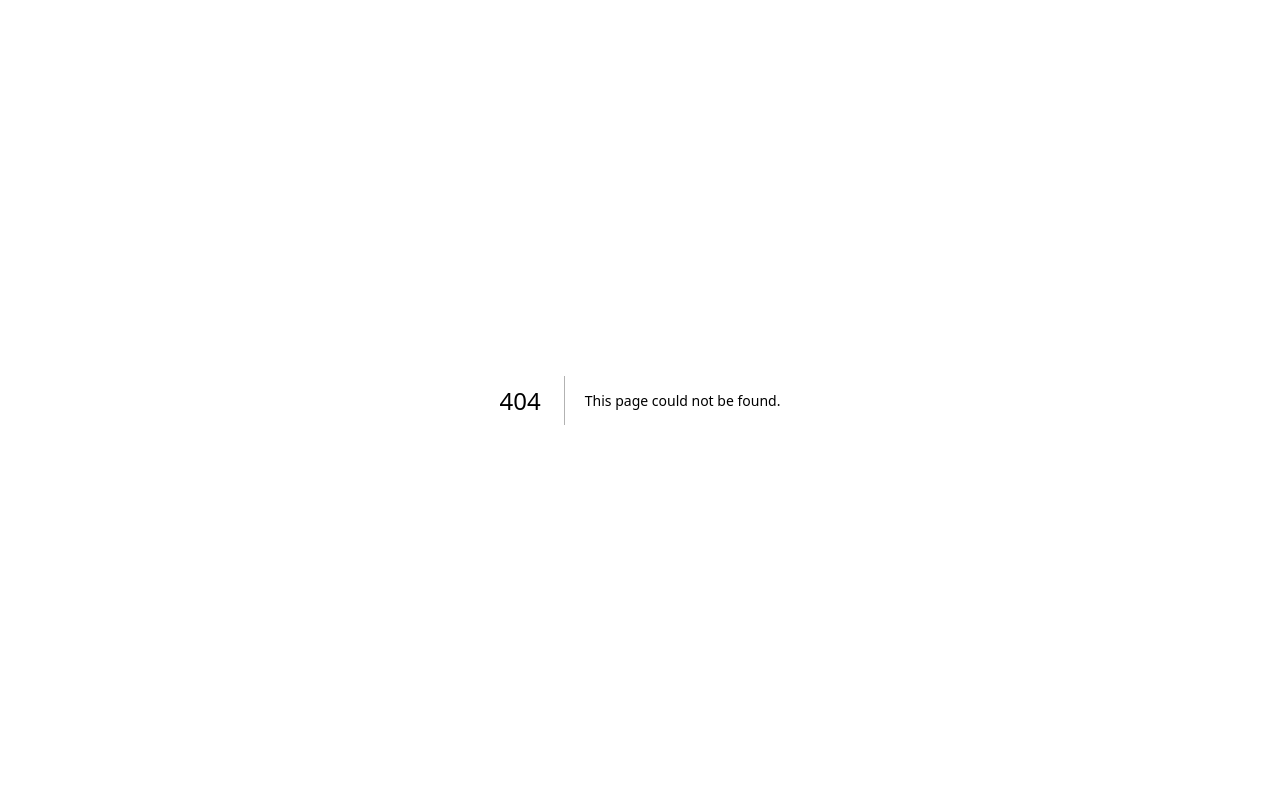
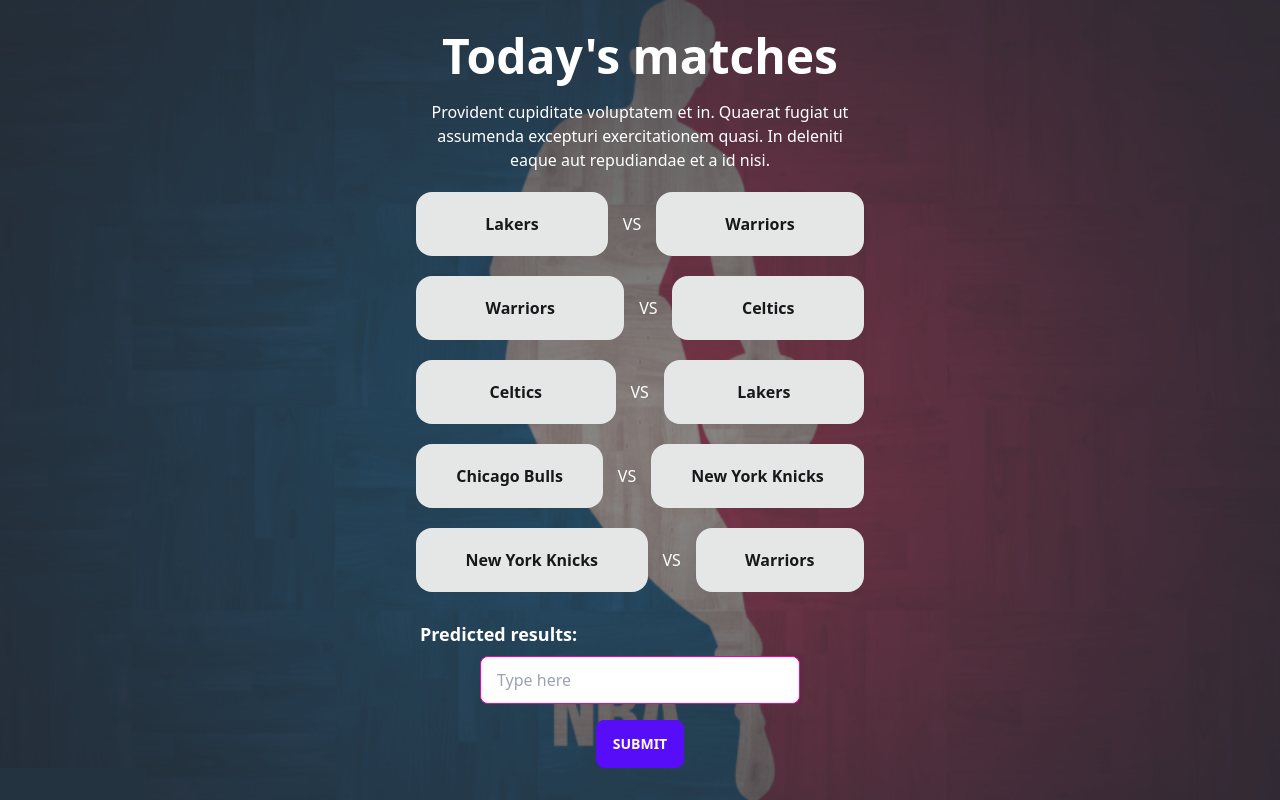
Before and after one commit to OsCordero/hackathon, a Next.js app: page /prediction in a window 1280 px wide. Before the commit this address had no page. Built offline with nearby package versions, Linux system fonts and the light colour scheme.

Commit message:
💄 predictions page added

```diff
--- /dev/null
+++ b/src/components/Predictions/Predictions.tsx
@@ -0,0 +1,60 @@
+import React from 'react';
+
+const nbaTeams = [
+  {
+    id: 1,
+    name: 'Lakers',
+    match: 'Warriors',
+  },
+  {
+    id: 2,
+    name: 'Warriors',
+    match: 'Celtics',
+  },
+  {
+    id: 3,
+    name: 'Celtics',
+    match: 'Lakers',
+  },
+  {
+    id: 4,
+    name: 'Chicago Bulls',
+    match: 'New York Knicks',
+  },
+  {
+    id: 5,
+    name: 'New York Knicks',
+    match: 'Warriors',
+  },
+];
+
+const Predictions = () => {
+  return (
+    <>
+      <h1 className='mb-5 text-5xl font-bold'>{`Today's matches`}</h1>
+      <p className='mb-5'>
+        Provident cupiditate voluptatem et in. Quaerat fugiat ut assumenda
+        excepturi exercitationem quasi. In deleniti eaque aut repudiandae et a
+        id nisi.
+      </p>
+
+      {nbaTeams.map((match) => {
+        return (
+          <>
+            <div className='flex flex-col w-full lg:flex-row mb-5'>
+              <div className='grid flex-grow h-16 card bg-base-300 rounded-box place-items-center text-zinc-900 font-bold'>
+                {match.name}
+              </div>
+              <div className='divider lg:divider-horizontal'>VS</div>
+              <div className='grid flex-grow h-16 card bg-base-300 rounded-box place-items-center text-zinc-900 font-bold'>
+                {match.match}
+              </div>
+            </div>
+          </>
+        );
+      })}
+    </>
+  );
+};
+
+export default Predictions;
--- /dev/null
+++ b/src/pages/prediction/index.tsx
@@ -0,0 +1,36 @@
+import Predictions from '@/components/Predictions/Predictions';
+import React from 'react';
+
+const Prediction = () => {
+  return (
+    <div
+      className='hero min-h-screen'
+      style={{
+        backgroundImage: `url(./images/background-nba.png)`,
+      }}
+    >
+      <div className='hero-overlay bg-opacity-60'></div>
+
+      <div className='hero-content text-center text-neutral-content'>
+        <div className='max-w-md'>
+          <Predictions />
+          <div>
+            <label className='label'>
+              <span className='label-text text-white font-bold text-lg '>
+                Predicted results:
+              </span>
+            </label>
+            <input
+              type='text'
+              placeholder='Type here'
+              className='input input-bordered w-full max-w-xs mb-4 input-secondary'
+            />
+          </div>
+          <button className='btn btn-primary'>Submit</button>
+        </div>
+      </div>
+    </div>
+  );
+};
+
+export default Prediction;
```
Also changed, not shown: public/images/background-nba.png (added).
